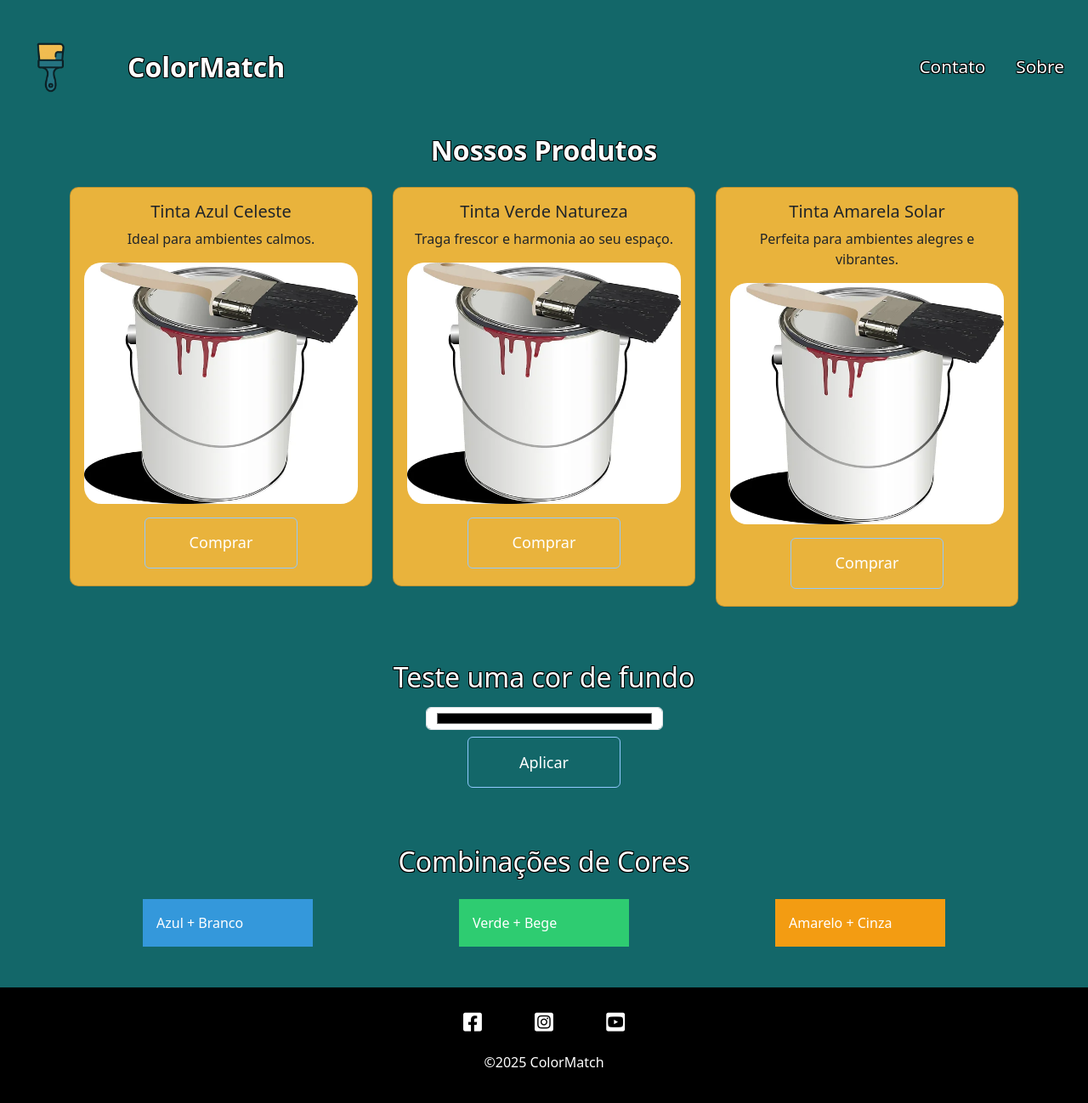
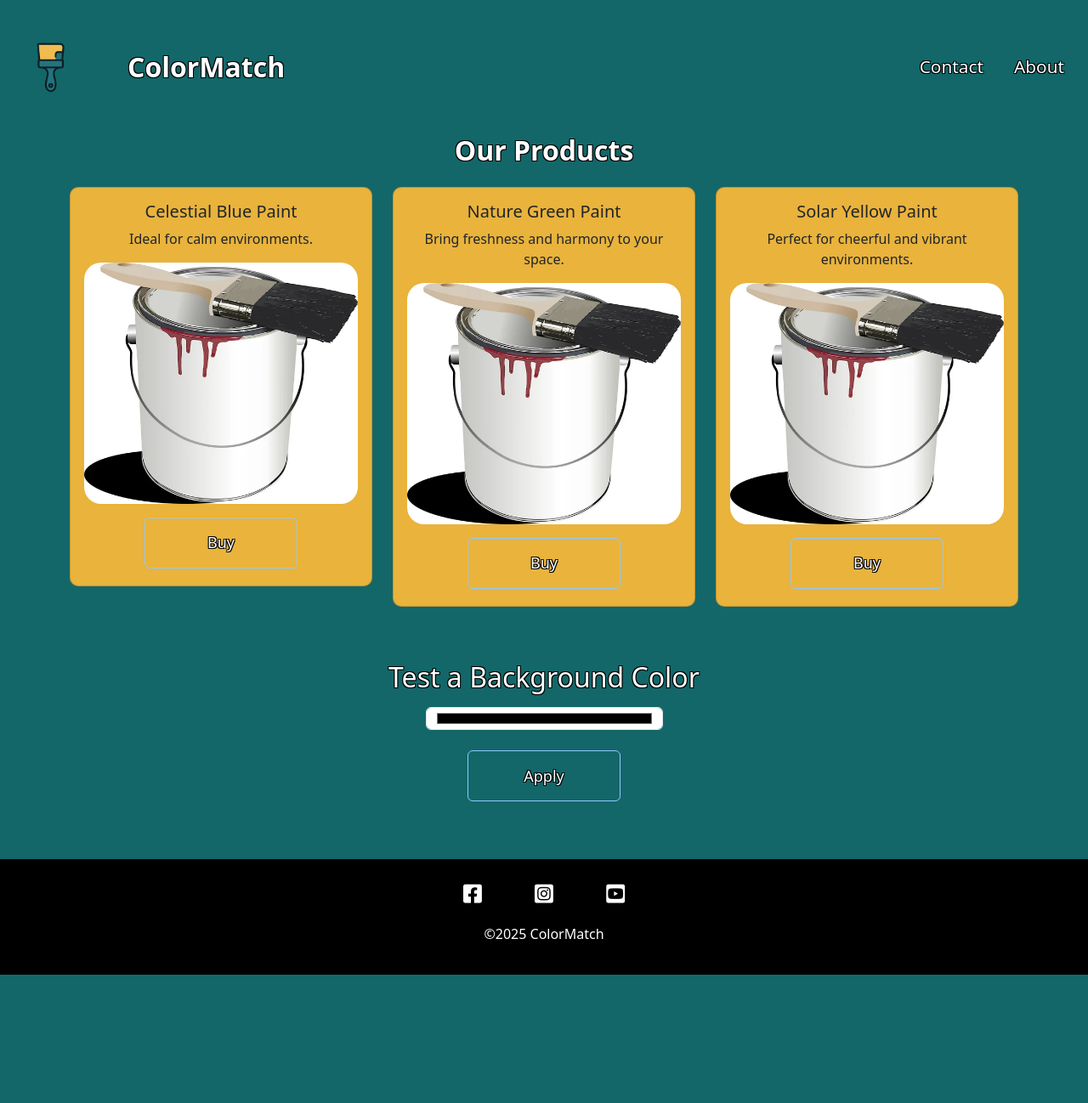
Before and after one commit to DevCelso/ColorMatch, a PHP site: page / in a window 1280 px wide. Shown: the whole page at 85% size. After the commit the page ends 1147 px from the top, so only its background shows below. Run offline with PHP 8.4, Linux system fonts and the light colour scheme.

Commit message:
FinalizeUpdatesForSubmit

```diff
--- a/CSS/styles.css
+++ b/CSS/styles.css
@@ -87,6 +87,19 @@ body {
     1px -1px 0 black,
     -1px 1px 0 black,
     1px 1px 0 black;
+}
+
+
+/* card */
+.card {
+  background-color: #e9b33c;
+  border-radius: 10px;
+  transition: transform 0.3s ease, box-shadow 0.3s ease;
+}
+
+.card:hover {
+  transform: scale(1.03);
+  box-shadow: 0 10px 20px rgba(0, 0, 0, 0.2);
 }
 
 
@@ -190,7 +203,7 @@ body {
   z-index: 2;
 }
 
-/* Responsivo */
+/* Responsive */
 @media(max-width: 450px) {
 
   #main-container {
--- a/index.html
+++ b/index.html
@@ -1,5 +1,5 @@
 <!DOCTYPE html>
-<html lang="pt-BR">
+<html lang="en">
 
 <head>
   <meta charset="UTF-8" />
@@ -9,9 +9,11 @@
   <link rel="stylesheet" href="https://cdnjs.cloudflare.com/ajax/libs/bootstrap/5.3.3/css/bootstrap.min.css" />
   <link rel="stylesheet" href="https://cdnjs.cloudflare.com/ajax/libs/font-awesome/5.15.1/css/all.min.css" />
   <link rel="stylesheet" href="CSS/styles.css" />
+  <script src="js/script.js"></script>
 </head>
 
 <body>
+
   <header id="">
     <nav class="navbar navbar-expand-md" id="main-navbar">
       <a class="navbar-brand" href="#">
@@ -24,25 +26,22 @@
 
       <div class="collapse navbar-collapse" id="navbar">
         <ul class="navbar-nav" id="nav-list">
-          <li class="nav-item"><a class="nav-link" href="#">Contato</a></li>
-          <li class="nav-item"><a class="nav-link" href="#">Sobre</a></li>
+          <li class="nav-item"><a class="nav-link" href="#">Contact</a></li>
+          <li class="nav-item"><a class="nav-link" href="#">About</a></li>
         </ul>
       </div>
     </nav>
-
   </header>
 
-
-
-  <!-- Produtos -->
+  <!-- Products -->
   <section id="main-container" class="container">
-    <h2 class="section-title">Nossos Produtos</h2>
+    <h2 class="section-title">Our Products</h2>
     <div class="row">
       <div class="col-sm-6 col-md-4 mb-3">
         <div class="card" id="card">
           <div class="card-body text-center">
-            <h5 class="card-title">Tinta Azul Celeste</h5>
-            <p class="card-text">Ideal para ambientes calmos.</p>
+            <h5 class="card-title">Celestial Blue Paint</h5>
+            <p class="card-text">Ideal for calm environments.</p>
             <img src="img/paint.jpg" alt="paint" class="img-fluid paint">
           </div>
           <div class="btn-center">
@@ -50,7 +49,7 @@
               <svg width="180px" height="60px" viewBox="0 0 180 60">
                 <polyline points="179,1 179,59 1,59 1,1 179,1" />
               </svg>
-              <span>Comprar</span>
+              <span class="section-title">Buy</span>
             </button>
           </div>
         </div>
@@ -58,8 +57,8 @@
       <div class="col-sm-6 col-md-4 mb-3">
         <div class="card">
           <div class="card-body text-center">
-            <h5 class="card-title">Tinta Verde Natureza</h5>
-            <p class="card-text">Traga frescor e harmonia ao seu espaço.</p>
+            <h5 class="card-title">Nature Green Paint</h5>
+            <p class="card-text">Bring freshness and harmony to your space.</p>
             <img src="img/paint.jpg" alt="paint" class="img-fluid paint">
           </div>
           <div class="btn-center">
@@ -67,7 +66,7 @@
               <svg width="180px" height="60px" viewBox="0 0 180 60">
                 <polyline points="179,1 179,59 1,59 1,1 179,1" />
               </svg>
-              <span>Comprar</span>
+              <span class="section-title">Buy</span>
             </button>
           </div>
         </div>
@@ -75,8 +74,8 @@
       <div class="col-sm-6 col-md-4 mb-3">
         <div class="card">
           <div class="card-body text-center">
-            <h5 class="card-title">Tinta Amarela Solar</h5>
-            <p class="card-text">Perfeita para ambientes alegres e vibrantes.</p>
+            <h5 class="card-title">Solar Yellow Paint</h5>
+            <p class="card-text">Perfect for cheerful and vibrant environments.</p>
             <img src="img/paint.jpg" alt="paint" class="img-fluid paint">
           </div>
           <div class="btn-center">
@@ -84,37 +83,25 @@
               <svg width="180px" height="60px" viewBox="0 0 180 60">
                 <polyline points="179,1 179,59 1,59 1,1 179,1" />
               </svg>
-              <span>Comprar</span>
+              <span class="section-title">Buy</span>
             </button>
           </div>
         </div>
       </div>
     </div>
-    </div>
-    </div>
   </section>
 
-  <!-- Simulador de Cores -->
+  <!-- Color Simulator -->
   <section class="container text-center my-5">
-    <h2 class="text-outline">Teste uma cor de fundo</h2>
+    <h2 class="text-outline">Test a Background Color</h2>
     <input type="color" id="colorPicker" class="form-control w-25 mx-auto mt-3" />
     <div class="btn-center">
-      <button class="btn custom-btn mt-2" onclick="mudarCor()">
+      <button class="btn custom-btn mt-4" onclick="mudarCor()">
         <svg width="180px" height="60px" viewBox="0 0 180 60">
           <polyline points="179,1 179,59 1,59 1,1 179,1" />
         </svg>
-        <span>Aplicar</span>
+        <span class="section-title">Apply</span>
       </button>
-    </div>
-  </section>
-
-  <!-- Combinações Sugeridas -->
-  <section class="container my-5">
-    <h2 class="text-center text-outline">Combinações de Cores</h2>
-    <div class="d-flex justify-content-around mt-4 flex-wrap">
-      <div class="p-3 text-white" style="background-color: #3498db; width: 200px;">Azul + Branco</div>
-      <div class="p-3 text-white" style="background-color: #2ecc71; width: 200px;">Verde + Bege</div>
-      <div class="p-3 text-white" style="background-color: #f39c12; width: 200px;">Amarelo + Cinza</div>
     </div>
   </section>
 
@@ -124,8 +111,6 @@
       document.body.style.backgroundColor = cor;
     }
   </script>
-
-
 
   <footer id="footer">
     <div id="social-container">
@@ -144,7 +129,7 @@
     <p>&copy;2025 ColorMatch</p>
   </footer>
 
-  <!-- Boorstrap JS-->
+  <!-- Bootstrap JS-->
   <script src="https://cdnjs.cloudflare.com/ajax/libs/twitter-bootstrap/5.3.3/js/bootstrap.js"
     integrity="sha512-lsA4IzLaXH0A+uH6JQTuz6DbhqxmVygrWv1CpC/s5vGyMqlnP0y+RYt65vKxbaVq+H6OzbbRtxzf+Zbj20alGw=="
     crossorigin="anonymous" referrerpolicy="no-referrer"></script>
```
Also changed, not shown: js/script.js (added, +10 -0 lines), product.html (added), product.html/index.html (deleted).
